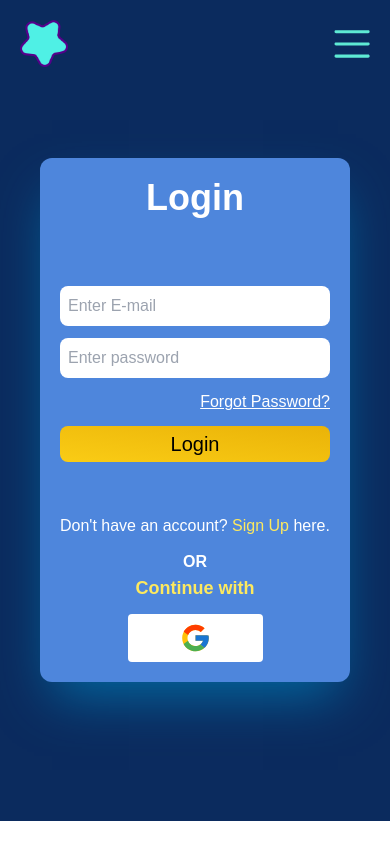
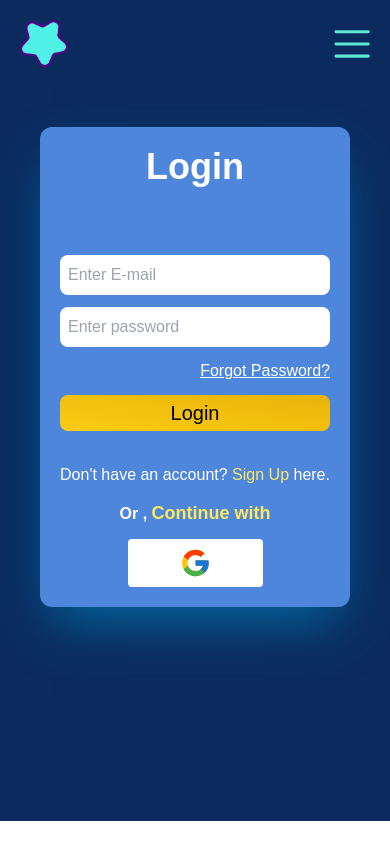
Before and after one commit to faysalewucse/Toy-Galaxy-Frontend, a React (Vite) app: page /login in a window 390 px wide. Built offline with nearby package versions, Linux system fonts and the light colour scheme; no server answers.

Commit message:
responsive login page

```diff
--- a/src/components/LoginForm.jsx
+++ b/src/components/LoginForm.jsx
@@ -59,7 +59,7 @@ export default function LoginForm({ notify, forgotPassword }) {
       </h1>
       <LoadingButton loading={loading} text="Login" />
 
-      <div className="md:text-lg text-white mt-10">
+      <div className="md:text-lg text-white md:mt-10 mt-5 text-center">
         Don't have an account?{" "}
         <Link
           to="/register"
@@ -70,8 +70,13 @@ export default function LoginForm({ notify, forgotPassword }) {
         here.
       </div>
       <div className="text-center text-white">
-        <h1 className="font-bold">OR</h1>
-        <h1 className="font-semibold text-lg text-secondary">Continue with</h1>
+        <h1 className="font-bold">
+          Or {" , "}
+          <span className="font-semibold text-lg text-secondary">
+            Continue with
+          </span>
+        </h1>
+
         <div className="flex items-center justify-center gap-3 mt-3">
           <FcGoogle
             onClick={() => googleSignIn()}
--- a/src/pages/Login.jsx
+++ b/src/pages/Login.jsx
@@ -31,7 +31,7 @@ export default function Login() {
     <div className="bg-primary">
       <div className="max-w-7xl mx-auto p-10 md:flex gap-20 justify-between items-center min-h-[87vh]">
         <img className="hidden lg:block w-1/2" src={truck} alt="truck" />
-        <div className="md:mt-0 mt-[10%]">
+        <div className="">
           <LoginForm notify={notify} forgotPassword={forgotPassword} />
         </div>
       </div>
```
